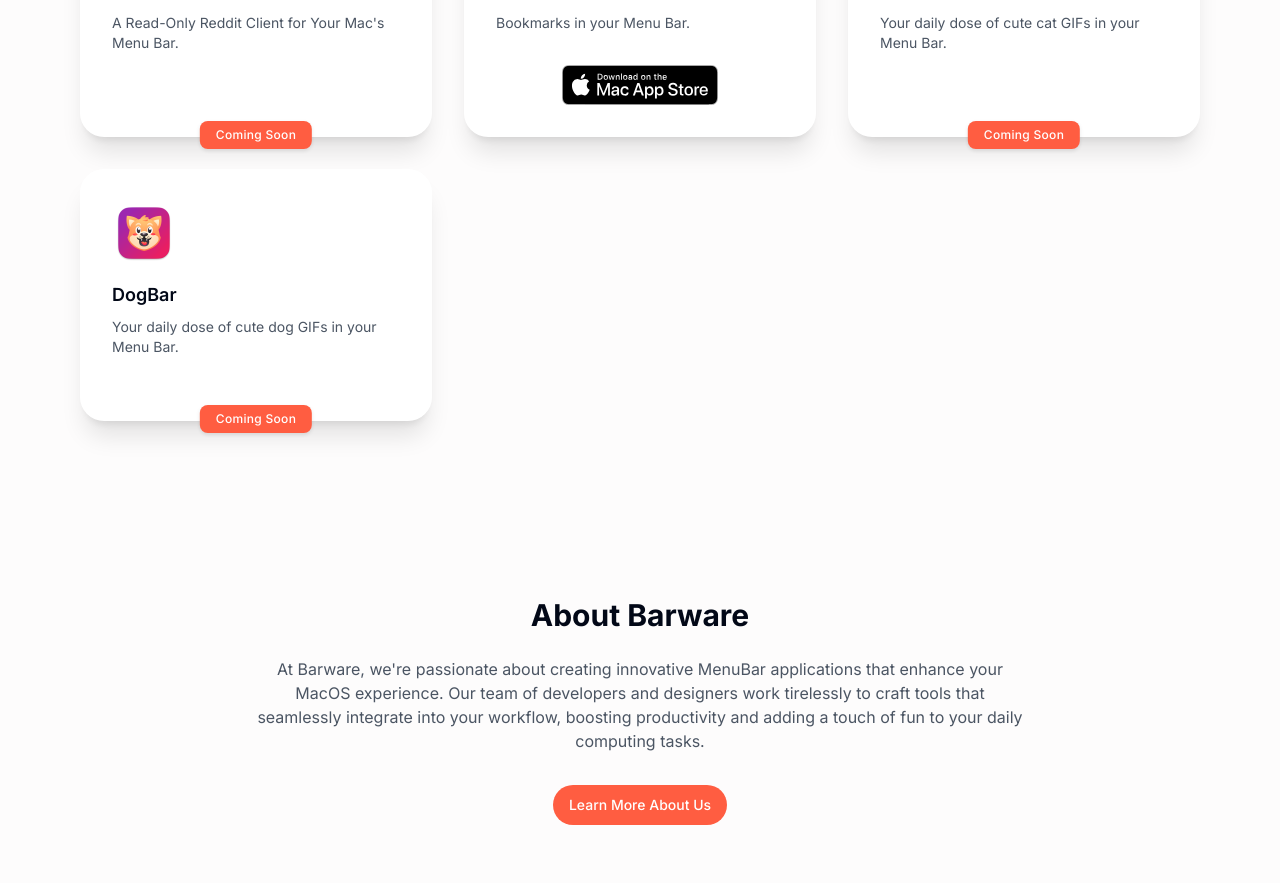
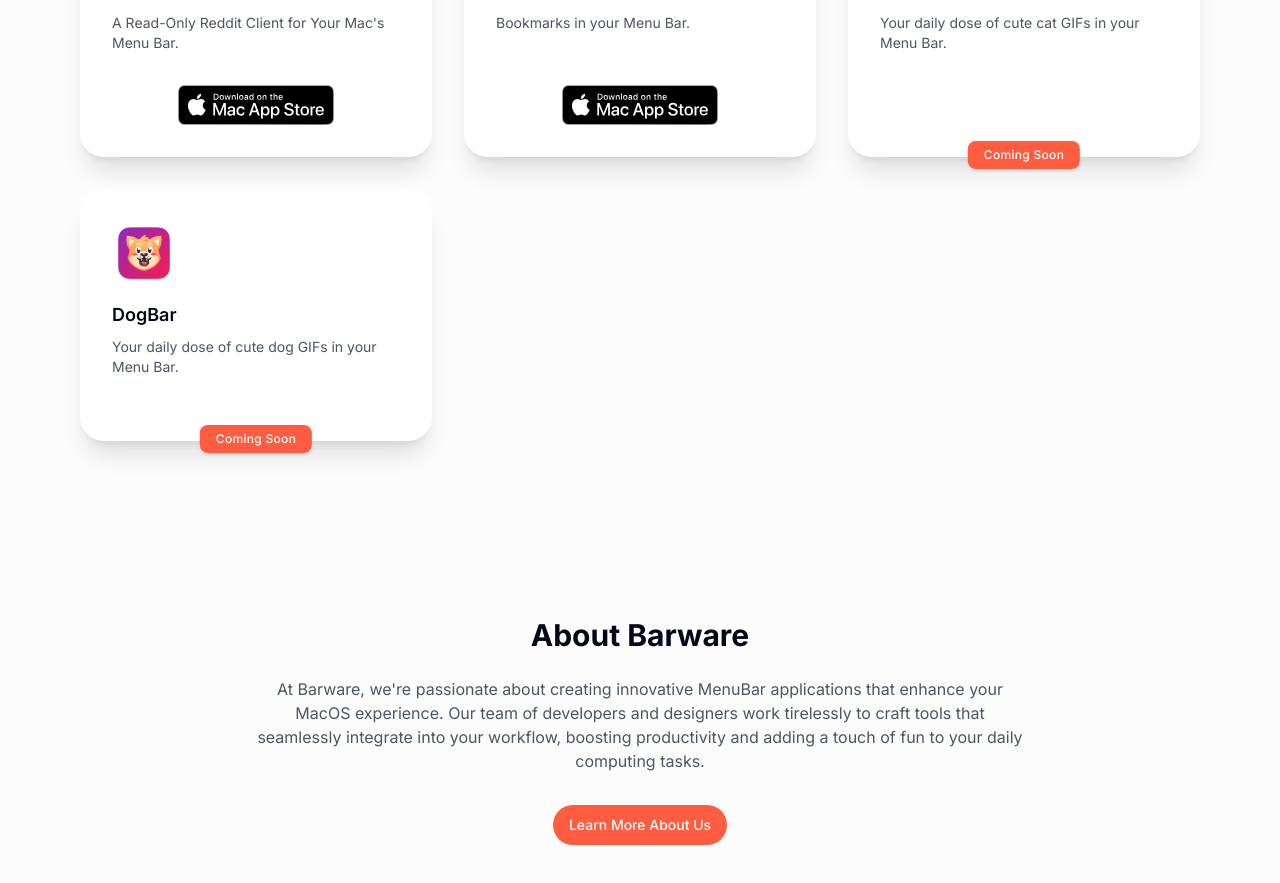
Before and after one commit to barware-io/barware.io, a Next.js app: page / in a window 1280 px wide. Shown: the part 1583-2466 px from the top of the page. Built offline with nearby package versions, Linux system fonts and the light colour scheme.

Commit message:
Release ReddBar

```diff
--- a/app/about/page.tsx
+++ b/app/about/page.tsx
@@ -1,5 +1,3 @@
-import { Header } from "@/components/layout/Header"
-import { Footer } from "@/components/layout/Footer"
 import { Mail } from 'lucide-react'
 import Link from "next/link"
 
--- a/app/apps/layout.tsx
+++ b/app/apps/layout.tsx
@@ -1,6 +1,3 @@
-import { Header } from "@/components/layout/Header"
-import { Footer } from "@/components/layout/Footer"
-
 export default function AppsLayout({
   children,
 }: {
--- a/app/apps/page.tsx
+++ b/app/apps/page.tsx
@@ -1,5 +1,3 @@
-import { Header } from "@/components/layout/Header"
-import { Footer } from "@/components/layout/Footer"
 import { AppCard } from "@/components/home/AppCard"
 import { apps } from "@/data/apps"
 import { Metadata } from 'next'
--- a/app/contact/page.tsx
+++ b/app/contact/page.tsx
@@ -1,5 +1,3 @@
-import { Header } from "@/components/layout/Header"
-import { Footer } from "@/components/layout/Footer"
 import { Button } from "@/components/ui/button"
 import { Mail } from 'lucide-react'
 
--- a/app/privacy/layout.tsx
+++ b/app/privacy/layout.tsx
@@ -1,6 +1,3 @@
-import { Header } from "@/components/layout/Header"
-import { Footer } from "@/components/layout/Footer"
-
 export default function PrivacyLayout({
   children,
 }: {
--- a/app/terms/page.tsx
+++ b/app/terms/page.tsx
@@ -1,6 +1,3 @@
-import { Header } from "@/components/layout/Header"
-import { Footer } from "@/components/layout/Footer"
-
 export default function Terms() {
   return (
     <div className="container mx-auto py-8 px-4 max-w-4xl">
--- a/data/apps.ts
+++ b/data/apps.ts
@@ -1,7 +1,6 @@
 import catBarImage from '@/public/assets/catbar.png'
 import dogBarImage from '@/public/assets/dogbar.png'
 import barMarksImage from '@/public/assets/barmarks.png'
-import barTactoeImage from '@/public/assets/bartactoe.png'
 import reddBarImage from '@/public/assets/reddbar.png'
 import { AppType } from '@/types'
 
@@ -10,9 +9,9 @@ export const apps: AppType[] = [
         name: "ReddBar",
         description: "A Read-Only Reddit Client for Your Mac's Menu Bar.",
         color: "bg-[#FFD1D1]",
-        appStoreLink: "#",
-        linkText: "Coming Soon",
-        isReady: false,
+        appStoreLink: "https://apps.apple.com/us/app/reddbar-menu-bar-feeds/id6739960301?mt=12",
+        linkText: "Get on App Store",
+        isReady: true,
         icon: reddBarImage,
         slug: "reddbar",
         features: [
@@ -59,7 +58,7 @@ export const apps: AppType[] = [
         pricing: {
             price: "Free",
             type: "one-time",
-            trial: "Pro version available for $5.99"
+            trial: "Pro version available for $3.99 (can change depending on the region)"
         },
         privacyPolicy: {
             lastUpdated: "Dec 20, 2024",
```
Also changed, not shown: 1 other file (tests, documents, lock files or other folders).
